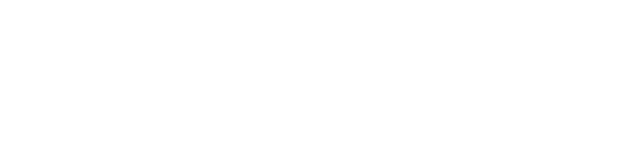
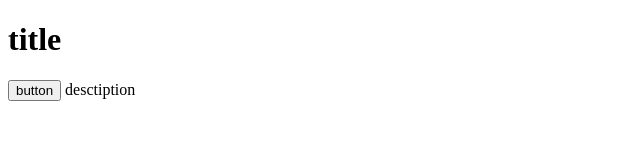
Before and after one commit to RedBaron1918/project_for_vache, a plain HTML site: page index.html in a window 1280 px wide. Shown: the whole page, without its empty margins (0-640 px from the left). Drawn offline with Linux system fonts and the light colour scheme.

Commit message:
added card

```diff
--- a/index.html
+++ b/index.html
@@ -8,5 +8,11 @@
 <body>
 
 
+    <div>
+        <h1>title</h1>
+            <button>button</button>
+            <span>desctiption</span>
+        </div>
+
 </body>
 </html>
```
